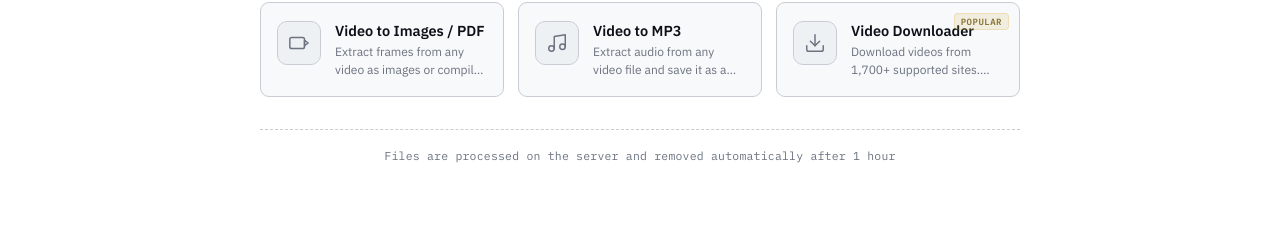
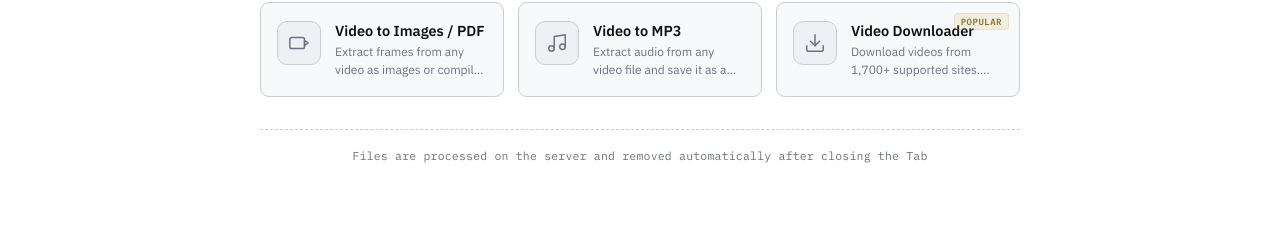
Before and after one commit to Madryon/pdf-toolbox, a Flask app: page / in a window 1280 px wide. Shown: the part 720-947 px from the top of the page. Run offline with Flask 3, Linux system fonts and the light colour scheme; some libraries are stand-ins or nearby versions.

Commit message:
Update index.html

```diff
--- a/templates/index.html
+++ b/templates/index.html
@@ -1400,8 +1400,7 @@
         <div style="display:flex; align-items:center; gap:4px;"><span style="color:var(--moss);">✓</span> Twitter / X</div>
         <div style="display:flex; align-items:center; gap:4px;"><span style="color:var(--moss);">✓</span> Facebook</div>
         <div style="display:flex; align-items:center; gap:4px;"><span style="color:var(--moss);">✓</span> Reddit</div>
-        <div style="display:flex; align-items:center; gap:4px;"><span style="color:var(--moss);">✓</span> Xhamster</div>
-        <div style="display:flex; align-items:center; gap:4px;"><span style="color:var(--moss);">✓</span> xnxx.com</div>
+
         <div style="display:flex; align-items:center; gap:4px;"><span style="color:var(--moss);">✓</span> Twitch Clips</div>
         <div style="display:flex; align-items:center; gap:4px;"><span style="color:var(--moss);">✓</span> SoundCloud</div>
         <div style="display:flex; align-items:center; gap:4px;"><span style="color:var(--moss);">✓</span> Spotify</div>
@@ -1432,7 +1431,7 @@
         <div style="display:flex; align-items:center; gap:4px;"><span style="color:var(--moss);">✓</span> Udemy</div>
         <div style="display:flex; align-items:center; gap:4px;"><span style="color:var(--moss);">✓</span> Pornhub</div>
         <div style="display:flex; align-items:center; gap:4px;"><span style="color:var(--moss);">✓</span> Xvideos</div>
-        <div style="display:flex; align-items:center; gap:4px;"><span style="color:var(--moss);">✓</span> + 1,600 more</div>
+        <div style="display:flex; align-items:center; gap:4px;"><span style="color:var(--moss);">✓</span> + more</div>
       </div>
       <div style="margin-top:10px; font-size:11px; color:var(--text-faint); border-top:1px dashed var(--ink-line); padding-top:8px;">
         ⚠️ <b>Note:</b>  YouTube & YouTube Shorts are currently blocked by Google and cannot be downloaded. Instagram, TikTok, Reddit, Twitter/X, Facebook, and other 1,600+ sites work fine.
@@ -1615,7 +1614,7 @@
 
   </div>
 
-  <footer>Files are processed on the server and removed automatically after 1 hour</footer>
+  <footer>Files are processed on the server and removed automatically after closing the Tab</footer>
 </div>
 
 <script>
```
